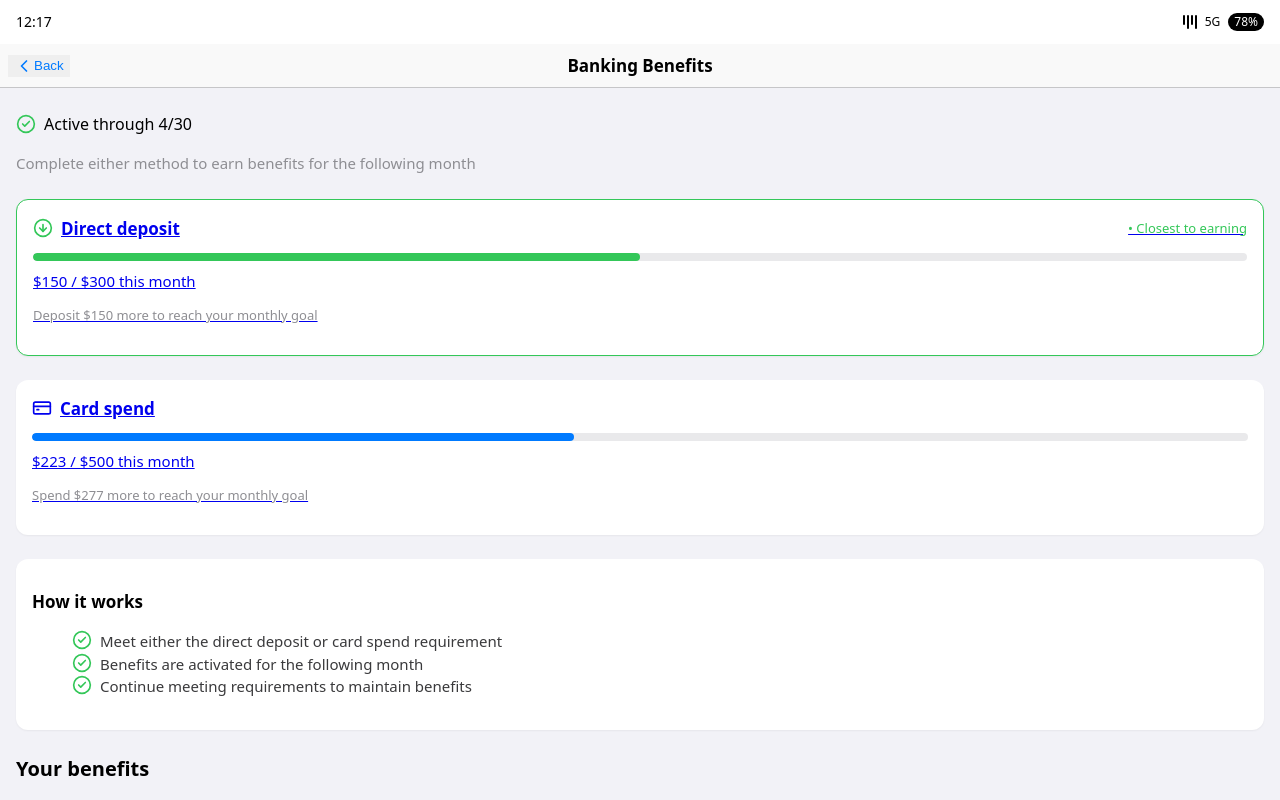
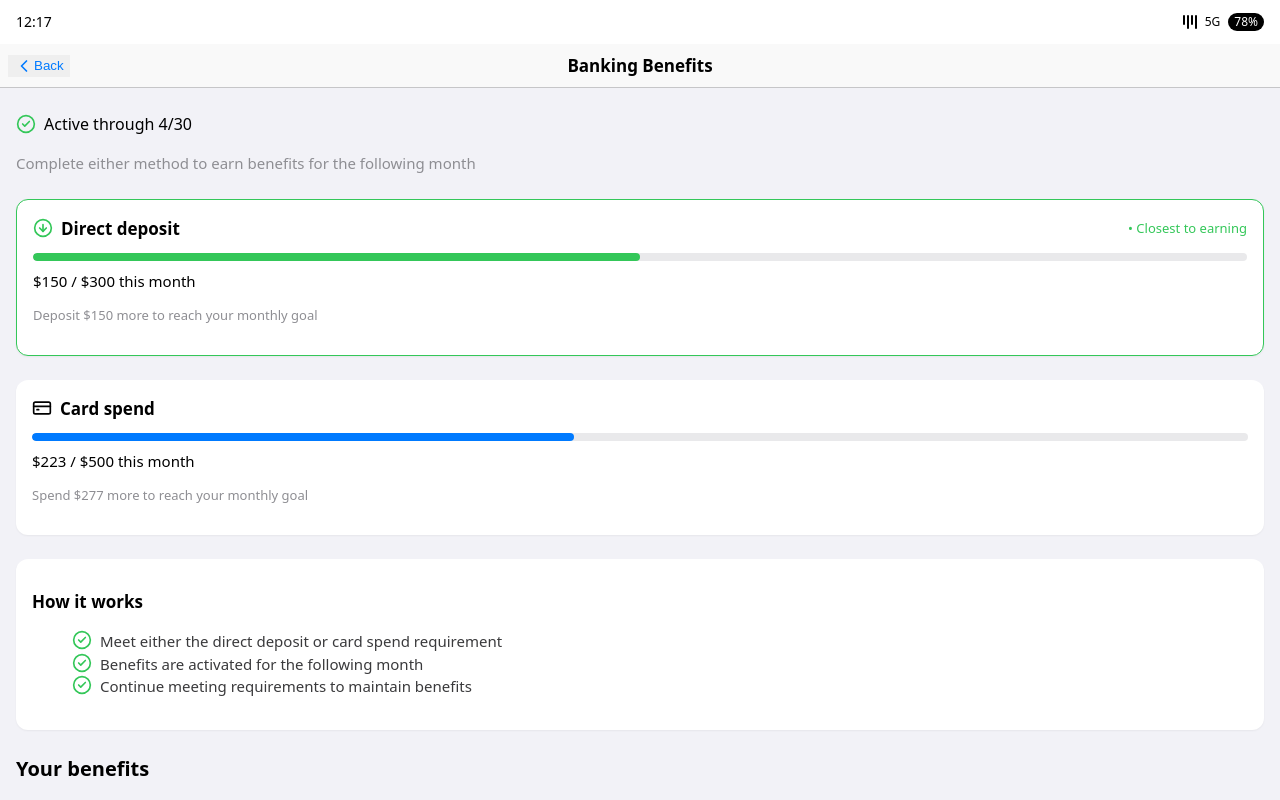
Before and after one commit to chandel-cash/prototypes, a plain HTML site: page banking-benefits/index.html in a window 1280 px wide. Shown: the top 800 px of the page. Drawn offline with nearby package versions, Linux system fonts and the light colour scheme.

Commit message:
fix: Remove default link styles

```diff
--- a/banking-benefits/assets/styles.css
+++ b/banking-benefits/assets/styles.css
@@ -30,6 +30,16 @@ body {
   line-height: inherit;
   font-synthesis-weight: none;
   text-rendering: optimizeLegibility;
+}
+
+/* Remove default link styles */
+a {
+  color: inherit;
+  text-decoration: none;
+}
+
+a:hover {
+  color: inherit;
 }
 
 /* Utility classes */
```
